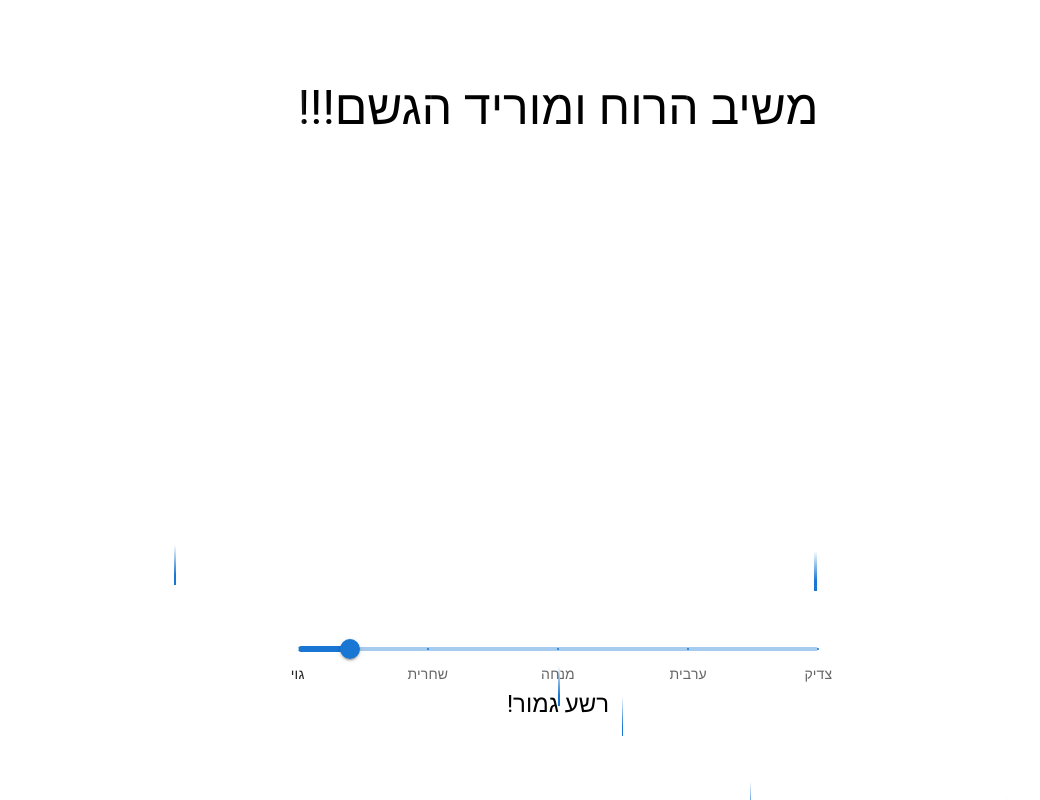
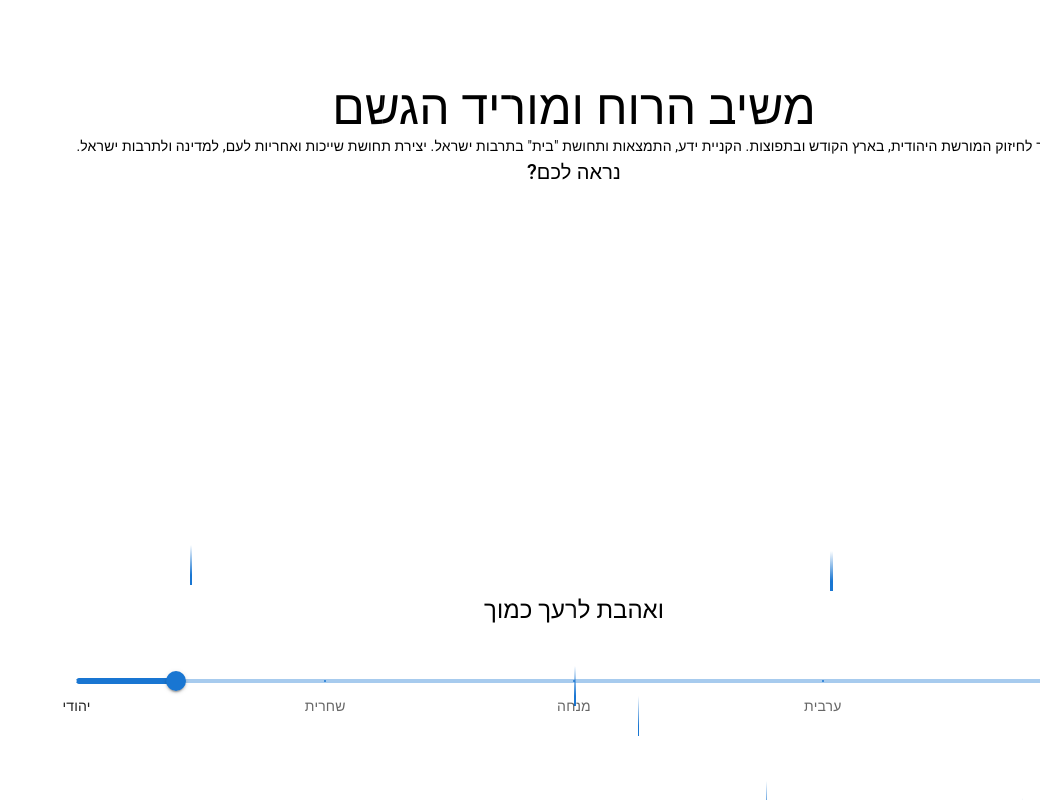
Before and after one commit to noamfeldman/rain, a React (Create React App) app: page / in a window 1280 px wide. Shown: the whole page, without its empty margins (240-1280 px from the left). Built offline with nearby package versions, Linux system fonts and the light colour scheme.

Commit message:
Some fixes

```diff
--- a/public/index.html
+++ b/public/index.html
@@ -8,7 +8,7 @@
     <meta name="theme-color" content="#000000" />
     <meta
       name="description"
-      content="משיב הרוח ומוריד הגשם - שכולנו נתחזק ונרטיב"
+      content="משיב הרוח ומוריד הגשם - שכולנו נתחזק ונרטיב. בְּכָל זְמַן שֶׁצַּדִּיקִים מִסְתַּלְּקִים מִן הָעוֹלָם, הַדִּין מִסְתַּלֵּק מִן הָעוֹלָם, וּמִיתַת הַצַּדִּיקִים מְכַפֶּרֶת עַל חֲטָאֵי הַדּוֹר"
     />
     <title>צדיק!</title>
   </head>
--- a/src/components/Logo.tsx
+++ b/src/components/Logo.tsx
@@ -1,11 +1,11 @@
+import React from "react";
 import { Fade } from "@mui/material";
-import React from "react";
 import logo from "../assets/logo.png";
 
 export default function Logo() {
     return (
         <Fade in={true} timeout={3000}>
-            <img src={logo} alt="יצאת צדיק!" />
+            <img src={logo} alt="יצאת צדיק!" height="256" width="256"/>
         </Fade>
     )
 }
--- a/src/components/RainMessages.tsx
+++ b/src/components/RainMessages.tsx
@@ -5,7 +5,7 @@ export default function RainMessages(props: IDropsProps) {
     const { numOfDrops } = props;
     let message = "איזה צדיק! ישתבח שמו.... לעד!";
     if (numOfDrops < 25) {
-        message = "רשע גמור!";
+        message = "ואהבת לרעך כמוך";
     } else if (numOfDrops < 50) {
         message = "תפילין הנחת?";
     } else if (numOfDrops < 75) {
--- a/src/pages/HomePage.tsx
+++ b/src/pages/HomePage.tsx
@@ -7,7 +7,7 @@ import Logo from '../components/Logo';
 const marks = [
   {
     value: 0,
-    label: 'גוי'
+    label: 'יהודי'
   },
   {
     value: 25,
@@ -62,16 +62,30 @@ export default function HomePage() {
       >
         <Grid item>
           <Typography variant="h3" id="home-content" textAlign="center" noWrap={false}>
-            משיב הרוח ומוריד הגשם!!!
+            משיב הרוח ומוריד הגשם
+          </Typography>
+
+          <Typography variant="body2" id="home-content" textAlign="center" noWrap={false}>
+            האתר לחיזוק המורשת היהודית, בארץ הקודש ובתפוצות. הקניית ידע,  התמצאות ותחושת "בית" בתרבות ישראל. יצירת תחושת שייכות ואחריות לעם, למדינה ולתרבות ישראל.
+          </Typography>
+
+          <Typography variant="h6" id="home-content" textAlign="center" noWrap={false}>
+            נראה לכם?
           </Typography>
         </Grid>
 
+
         {sliderValue === 100 &&
-          <Logo />
+          <Grid item alignSelf="center">
+            <Logo />
+          </Grid>
         }
 
         <Grid item>
-          <Grid container flexDirection="column">
+          <Grid container flexDirection="column" spacing={5}>
+            <Grid item>
+              <RainMessages numOfDrops={sliderValue} />
+            </Grid>
             <Grid item>
               <Slider
                 aria-label="Custom drops"
@@ -83,9 +97,6 @@ export default function HomePage() {
                 sx={{ zIndex: 2 }}
               />
             </Grid>
-            <Grid item>
-              <RainMessages numOfDrops={sliderValue} />
-            </Grid>
           </Grid>
         </Grid>
       </Grid>
```
